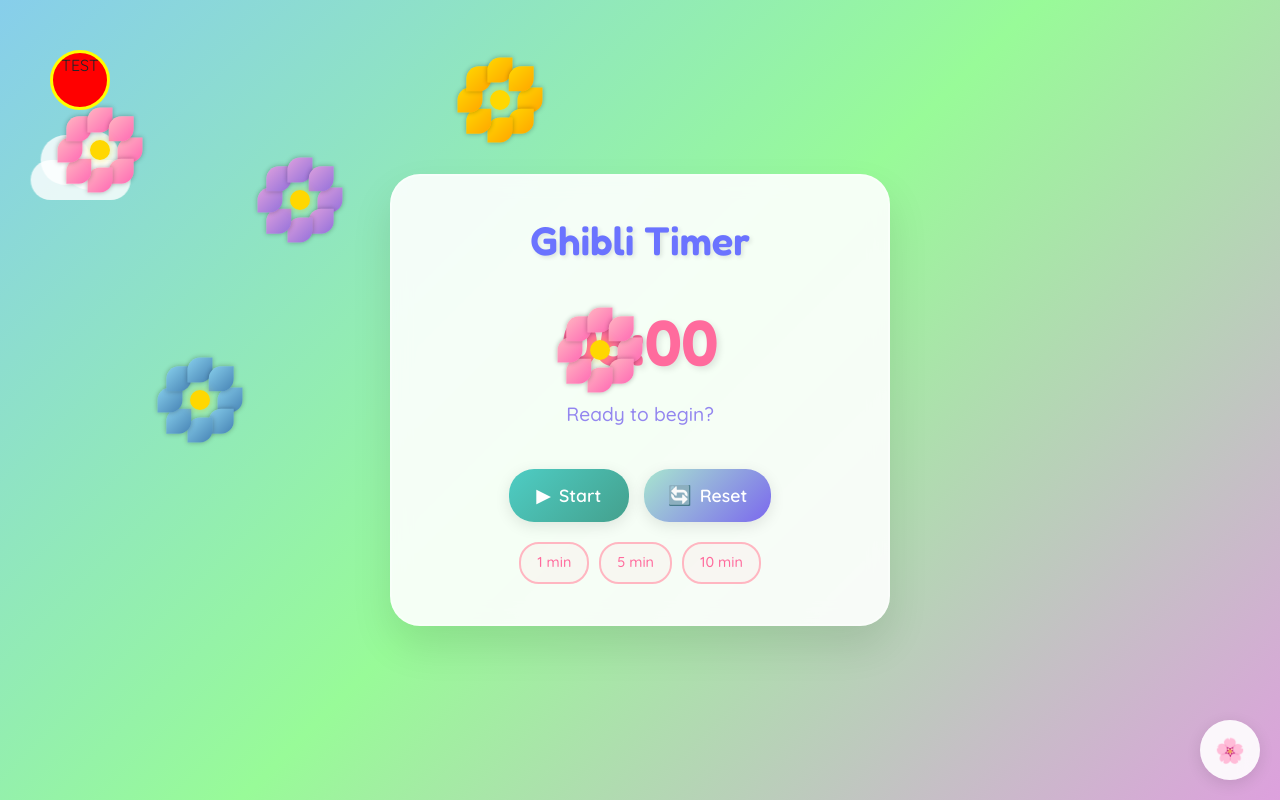
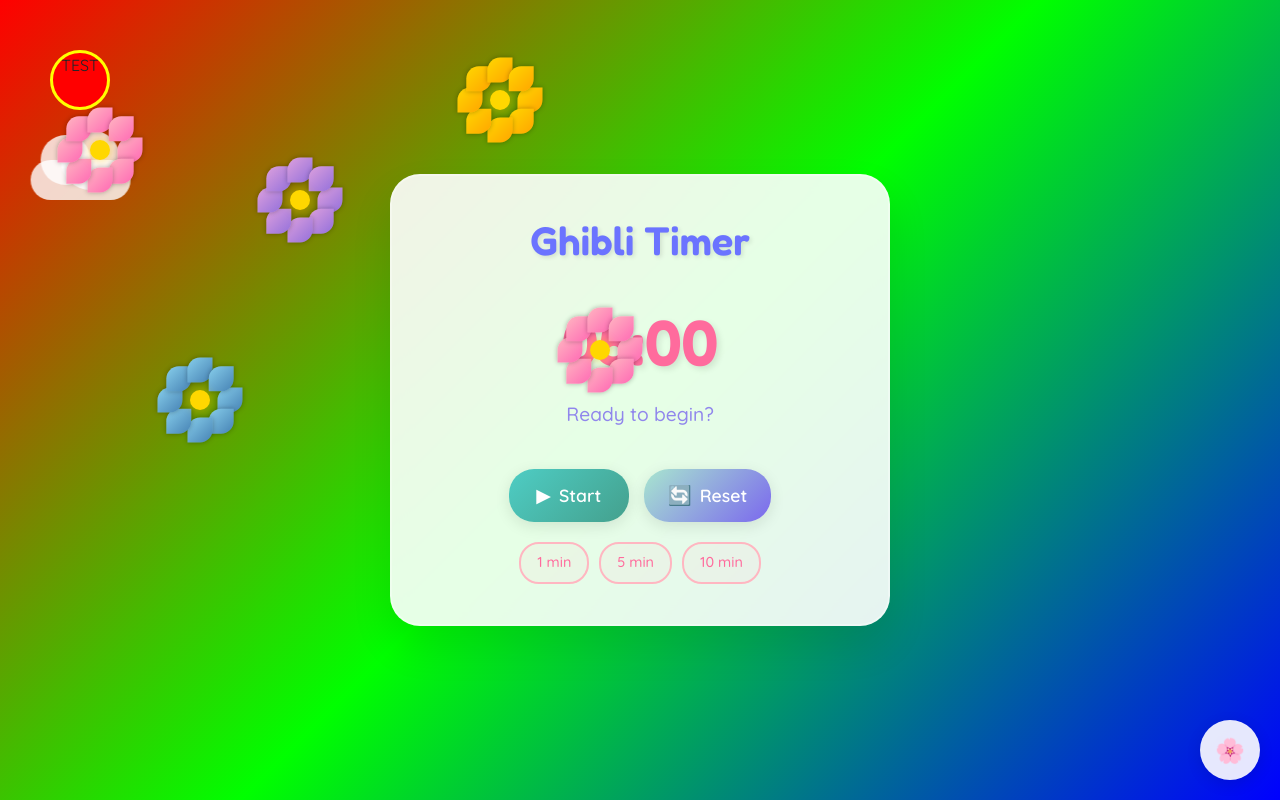
Before and after one commit to jazqdong12/ghibli-timer-app, a React (Vite) app: page / in a window 1280 px wide. Built offline with nearby package versions, Linux system fonts and the light colour scheme.

Commit message:
TEST: Change background to bright red/green/blue gradient to check if Vercel updates

```diff
--- a/src/App.css
+++ b/src/App.css
@@ -21,7 +21,7 @@ body {
   justify-content: center;
   align-items: center;
   position: relative;
-  background: linear-gradient(135deg, #87ceeb 0%, #98fb98 50%, #dda0dd 100%);
+  background: linear-gradient(135deg, #ff0000 0%, #00ff00 50%, #0000ff 100%);
   overflow: hidden;
   margin: 0;
   padding: 0;
```
